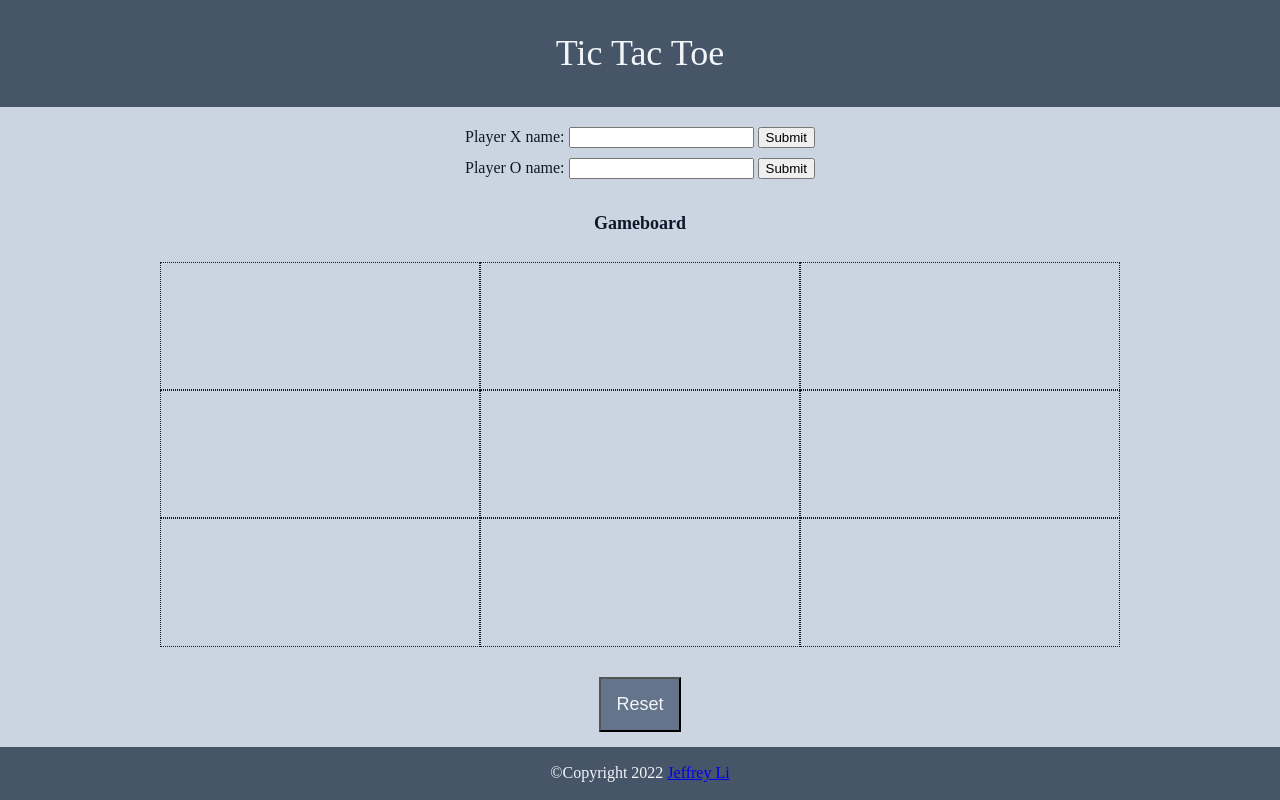
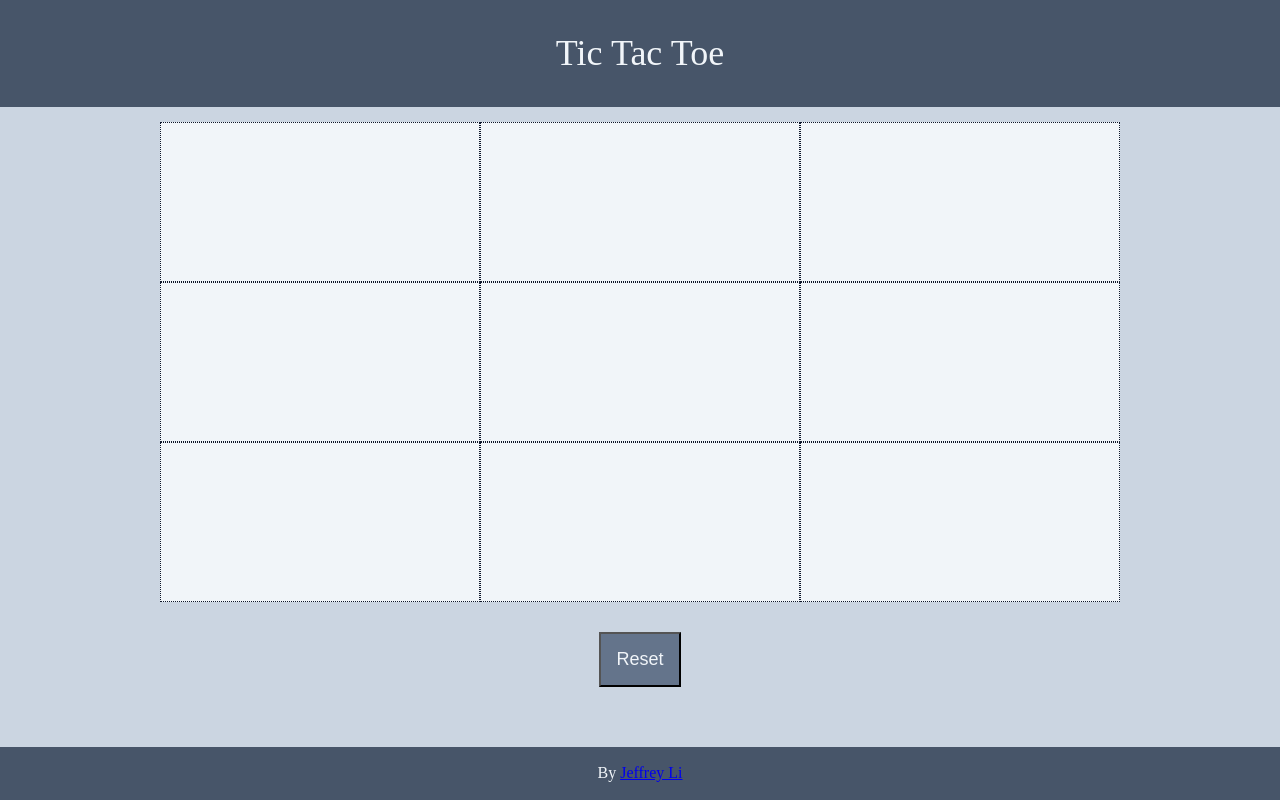
Before and after one commit to 1jeffreyli/tictactoe, a plain HTML site: page index.html in a window 1280 px wide. Drawn offline with Linux system fonts and the light colour scheme.

Commit message:
Restyle elements

```diff
--- a/index.html
+++ b/index.html
@@ -15,7 +15,7 @@
         <h1>Tic Tac Toe</h1>
       </header>
       <main>
-        <form action="/script.js" class="player-names">
+        <!-- <form action="/script.js" class="player-names">
           <div class="name-input-container">
             <div class="player-name-container">
               <label for="playerX"> Player X name: </label>
@@ -28,14 +28,13 @@
               <button type="submit">Submit</button>
             </div>
           </div>
-        </form>
-        <h2>Gameboard</h2>
+        </form> -->
         <div class="gameboard"></div>
         <button id="reset">Reset</button>
       </main>
       <footer>
         <p>
-          ©Copyright 2022 <a href="https://github.com/1jeffreyli">Jeffrey Li</a>
+          By <a href="https://github.com/1jeffreyli">Jeffrey Li</a>
         </p>
       </footer>
     </div>
--- a/styles.css
+++ b/styles.css
@@ -52,13 +52,6 @@ main {
   padding: 5px;
 }
 
-main h2 {
-  font-size: 18px;
-  margin: 5px;
-  margin: 15px;
-  font-weight: bold;
-}
-
 .gameboard {
   text-align: center;
   height: 75%;
@@ -67,7 +60,6 @@ main h2 {
   grid-template-rows: repeat(3, 1fr);
   grid-template-columns: repeat(3, 1fr);
   margin: 15px;
-  /* border: 1px solid var(--900); */
 }
 
 .gameboard > div {
@@ -80,11 +72,13 @@ main h2 {
   border: 1px dotted var(--900);
   font-size: 24px;
   font-weight: bold;
+  background-color: var(--100);
   color: var(--900);
 }
 
 .game-box:hover {
   cursor: pointer;
+  background-color: var(--200);
 }
 
 #reset {
```
